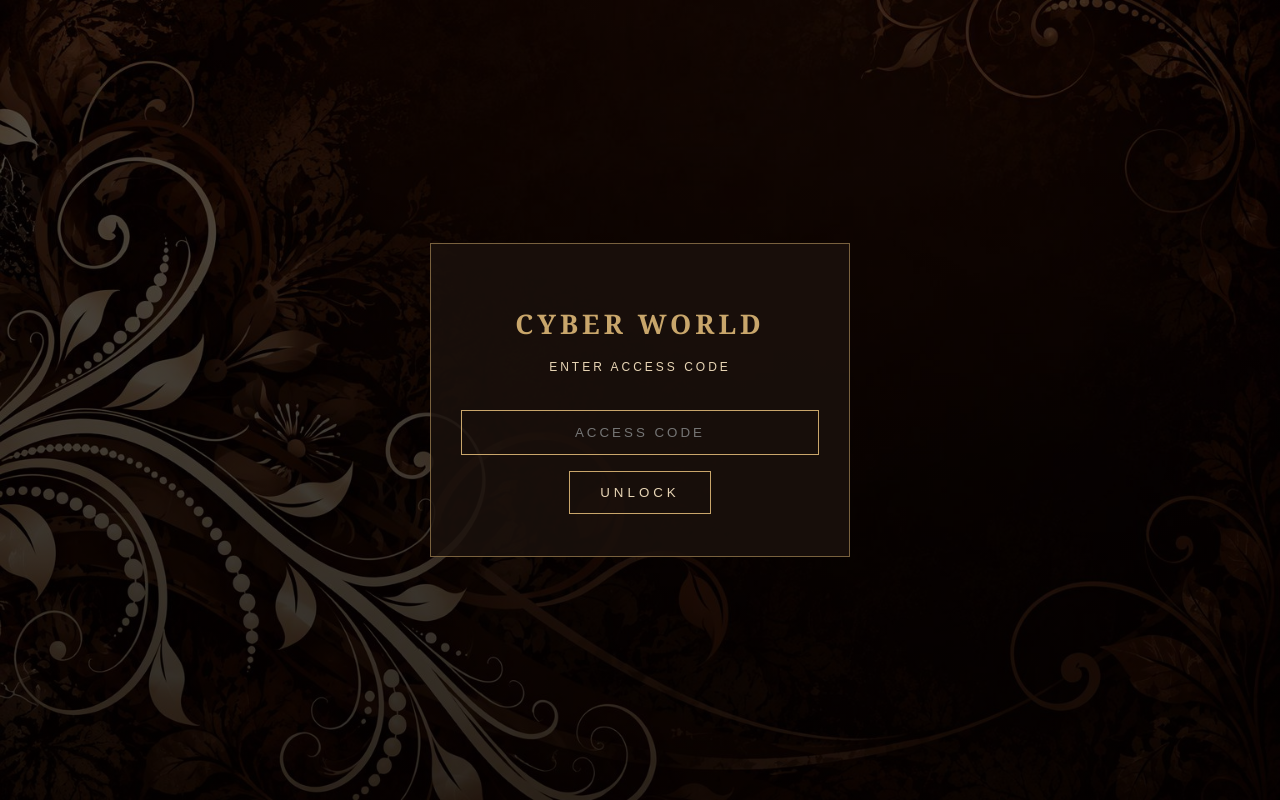
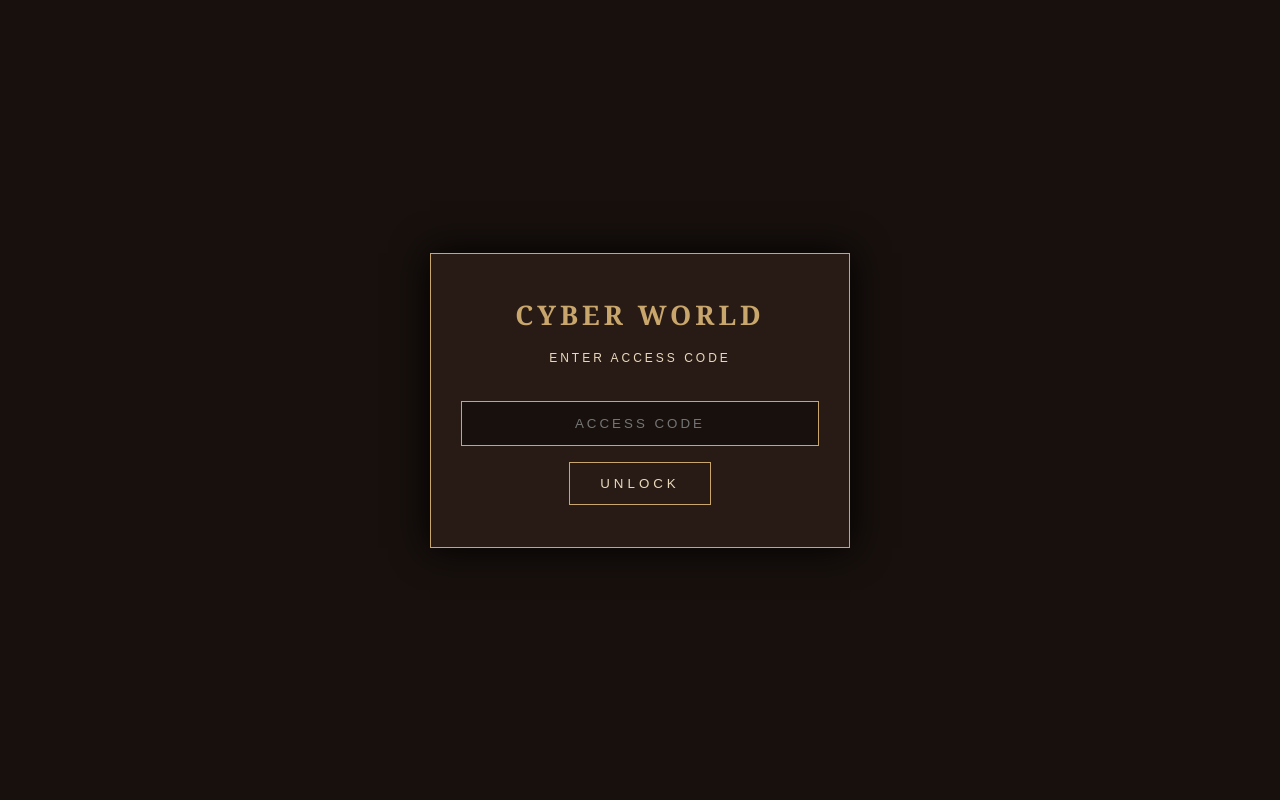
Before and after one commit to abeNathan/cyber_2000s-world, a plain HTML site: page login.html in a window 1280 px wide. Drawn offline with Linux system fonts and the light colour scheme.

Commit message:
Make access login page clearly visible

```diff
--- a/login.html
+++ b/login.html
@@ -5,8 +5,24 @@
 <meta name="viewport" content="width=device-width, initial-scale=1.0">
 <title>Access | Cyber World</title>
 <style>
-*{box-sizing:border-box}body{margin:0;min-height:100vh;display:grid;place-items:center;background:linear-gradient(rgba(0,0,0,.65),rgba(0,0,0,.8)),url("Meine%20Website/image/brownie.jpg") center/cover fixed;color:#E8D5B5;font-family:Georgia,serif}.panel{width:min(420px,90%);padding:42px 30px;text-align:center;border:1px solid rgba(201,166,107,.55);background:rgba(27,18,13,.82)}h1{font-size:27px;letter-spacing:4px;color:#C9A66B}p{font:12px Arial,sans-serif;letter-spacing:3px}input{width:100%;margin:24px 0 16px;padding:14px;background:transparent;border:1px solid #C9A66B;color:#E8D5B5;text-align:center;letter-spacing:3px}button{padding:13px 30px;background:transparent;border:1px solid #C9A66B;color:#E8D5B5;letter-spacing:4px;cursor:pointer}button:hover{background:#C9A66B;color:#1b120d}
+*{box-sizing:border-box}
+body{margin:0;min-height:100vh;display:flex;align-items:center;justify-content:center;padding:20px;background:#17100d;color:#ead9bd;font-family:Georgia,serif}
+.panel{width:100%;max-width:420px;padding:42px 30px;text-align:center;border:1px solid #c9a66b;background:#281b15;box-shadow:0 0 35px #000}
+h1{margin:0 0 18px;font-size:27px;letter-spacing:4px;color:#c9a66b}
+p{font:12px Arial,sans-serif;letter-spacing:3px}
+input{width:100%;margin:24px 0 16px;padding:14px;background:#17100d;border:1px solid #c9a66b;color:#ead9bd;text-align:center;letter-spacing:3px}
+button{padding:13px 30px;background:transparent;border:1px solid #c9a66b;color:#ead9bd;letter-spacing:4px;cursor:pointer}
+button:hover{background:#c9a66b;color:#17100d}
 </style>
 </head>
-<body><main class="panel"><h1>CYBER WORLD</h1><p>ENTER ACCESS CODE</p><form action="/login" method="POST"><input type="password" name="code" placeholder="ACCESS CODE" required autocomplete="current-password"><button type="submit">UNLOCK</button></form></main></body>
+<body>
+<main class="panel">
+<h1>CYBER WORLD</h1>
+<p>ENTER ACCESS CODE</p>
+<form action="/login" method="POST">
+<input type="password" name="code" placeholder="ACCESS CODE" required autocomplete="current-password">
+<button type="submit">UNLOCK</button>
+</form>
+</main>
+</body>
 </html>
```
